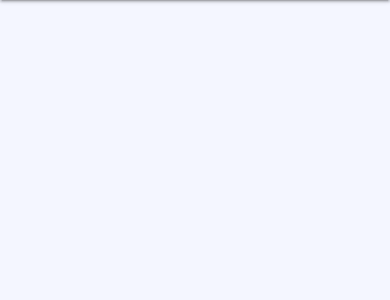
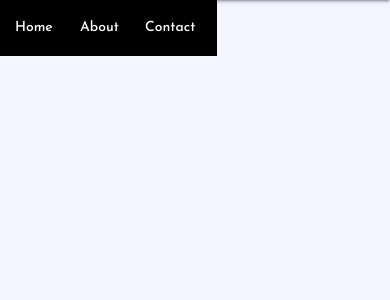
Before and after one commit to solarconstant/MoviesAPI, a Node server app: template views/partials/header.ejs in a window 390 px wide. Shown: the part 56-356 px from the top of the page. Run offline with Node 20, Linux system fonts and the light colour scheme; the template is opened without the code that fills it, so the values that code supplies are empty; some libraries are stand-ins or nearby versions.

Commit message:
alpha mobile

```diff
--- a/public/css/styles.css
+++ b/public/css/styles.css
@@ -167,4 +167,9 @@
         height: 100px;
         width: 100px;
     }
+
+    .navbar .nav-wrapper .left
+    {
+        background: black;
+    }
 }
--- a/views/partials/header.ejs
+++ b/views/partials/header.ejs
@@ -16,7 +16,7 @@
           <a href = "https://github.com/solarconstant/MoviesAPI" class = "list">GitHub</a>
           <a href="#" class="alpha">Alpha release</a>
           <a href="#" class="brand-logo right"><img src = 'images/SMDb.png' class = 'navlogo'></a>
-          <ul id="nav-mobile" class="left hide-on-med-and-down">
+          <ul class="left">
             <li><a href="/" class = "list">Home</a></li>
             <li><a href="/about" class = "list">About</a></li>
             <li><a href="/contact"class = "list">Contact</a></li>
```
